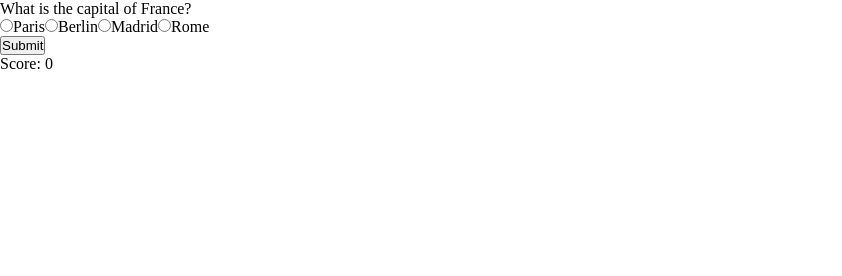
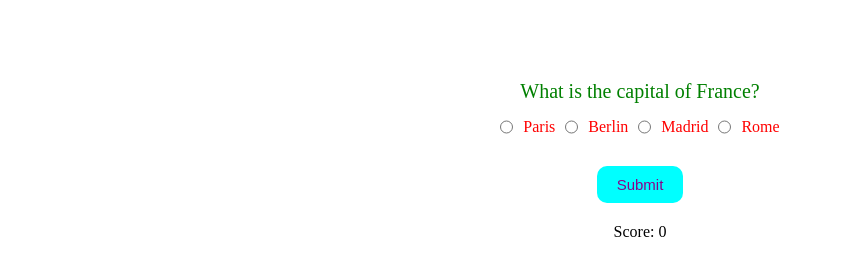
Before and after one commit to Tailung1/Quiz, a plain HTML site: page index.html in a window 1280 px wide. Shown: the whole page, without its empty margins (0-842 px from the left). Drawn offline with Linux system fonts and the light colour scheme.

Commit message:
add some css styles

```diff
--- a/script.js
+++ b/script.js
@@ -62,4 +62,5 @@ function endQuiz() {
     optionsContainer.textContent="";
     submitBtn.style.display='none'
     scoreElement.innerHTML=`Total Score: ${score}`
+    scoreElement.style.cssText="color:violet;font-size:30px"
 }
--- a/style.css
+++ b/style.css
@@ -3,3 +3,40 @@
     padding: 0;
     box-sizing: border-box;
 }
+body {
+    display: flex;
+    justify-content: center;
+    align-items: center;
+    text-align: center;
+    margin-top: 80px;
+}
+
+#questions-container {
+    font-size: 20px;
+    color: green;
+    display: flex;
+    flex-direction: column;
+    align-items: center
+}
+
+#options-container {
+    display: flex;
+    gap: 10px;
+    color: red;
+    margin: 15px 0 10px;
+}
+
+
+#submit {
+    margin: 20px 0;
+    font-size: 15px;
+    border: none;
+    border-radius: 10px;
+    padding:10px 20px;
+    cursor: pointer;
+    background-color: aqua;
+    color: darkmagenta;
+}
+#submit:hover {
+    background-color: chartreuse;
+}
```
